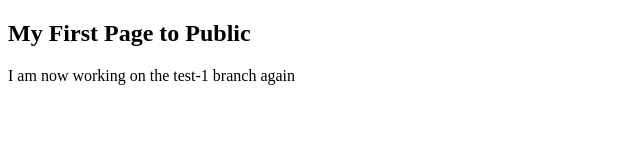
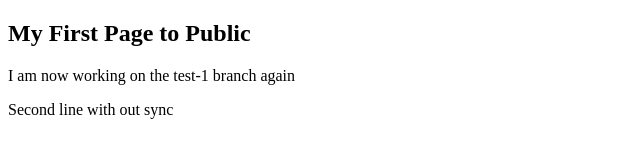
Before and after one commit to premananthc/explore_git, a plain HTML site: page index.html in a window 1280 px wide. Shown: the whole page, without its empty margins (0-640 px from the left). Drawn offline with Linux system fonts and the light colour scheme.

Commit message:
with out sync

```diff
--- a/index.html
+++ b/index.html
@@ -6,5 +6,6 @@
 <body>
 <h2>My First Page to Public</h2>
 <p> I am now working on the test-1 branch again </p>
+<p>Second line with out sync</p>
 </body>
 </html>
```
